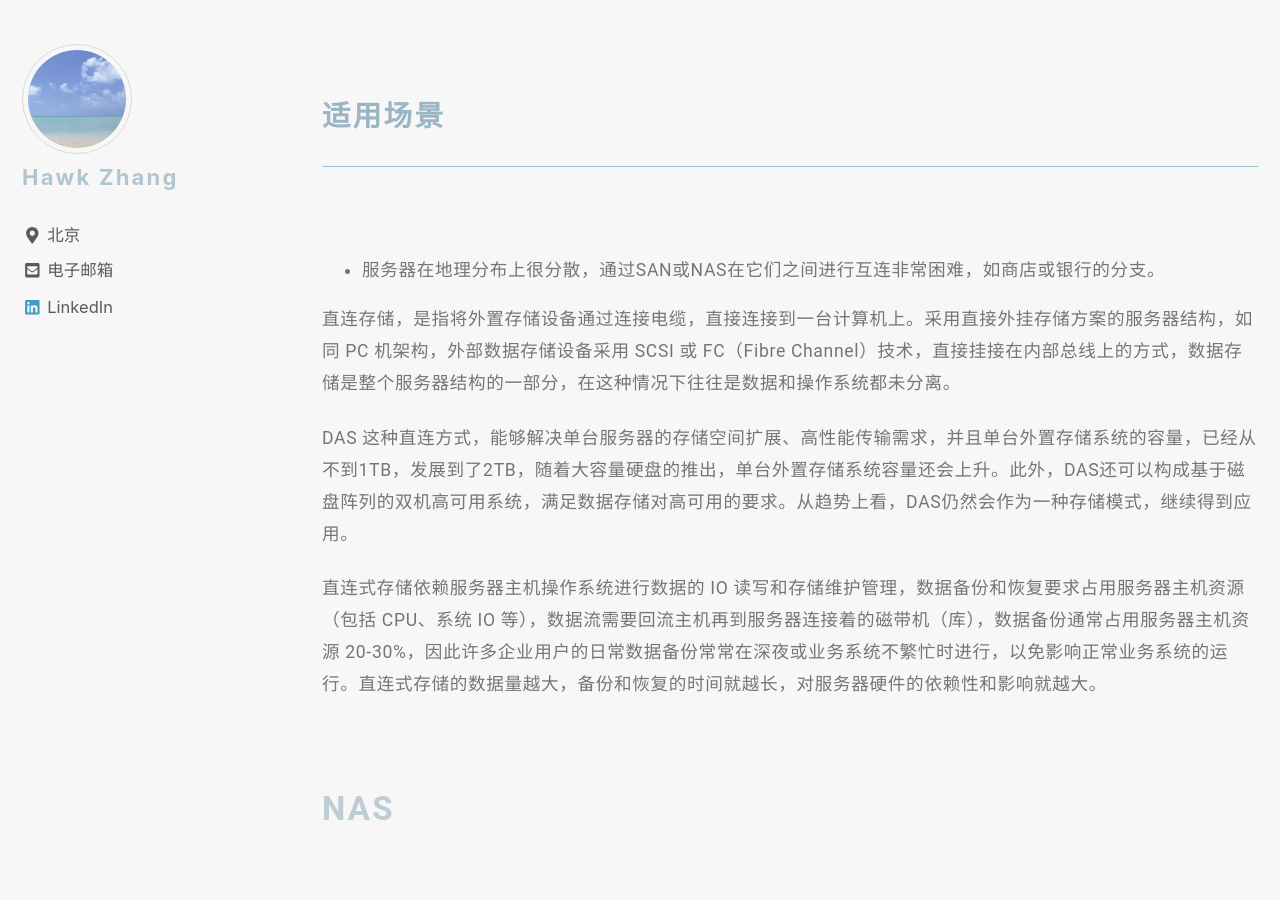
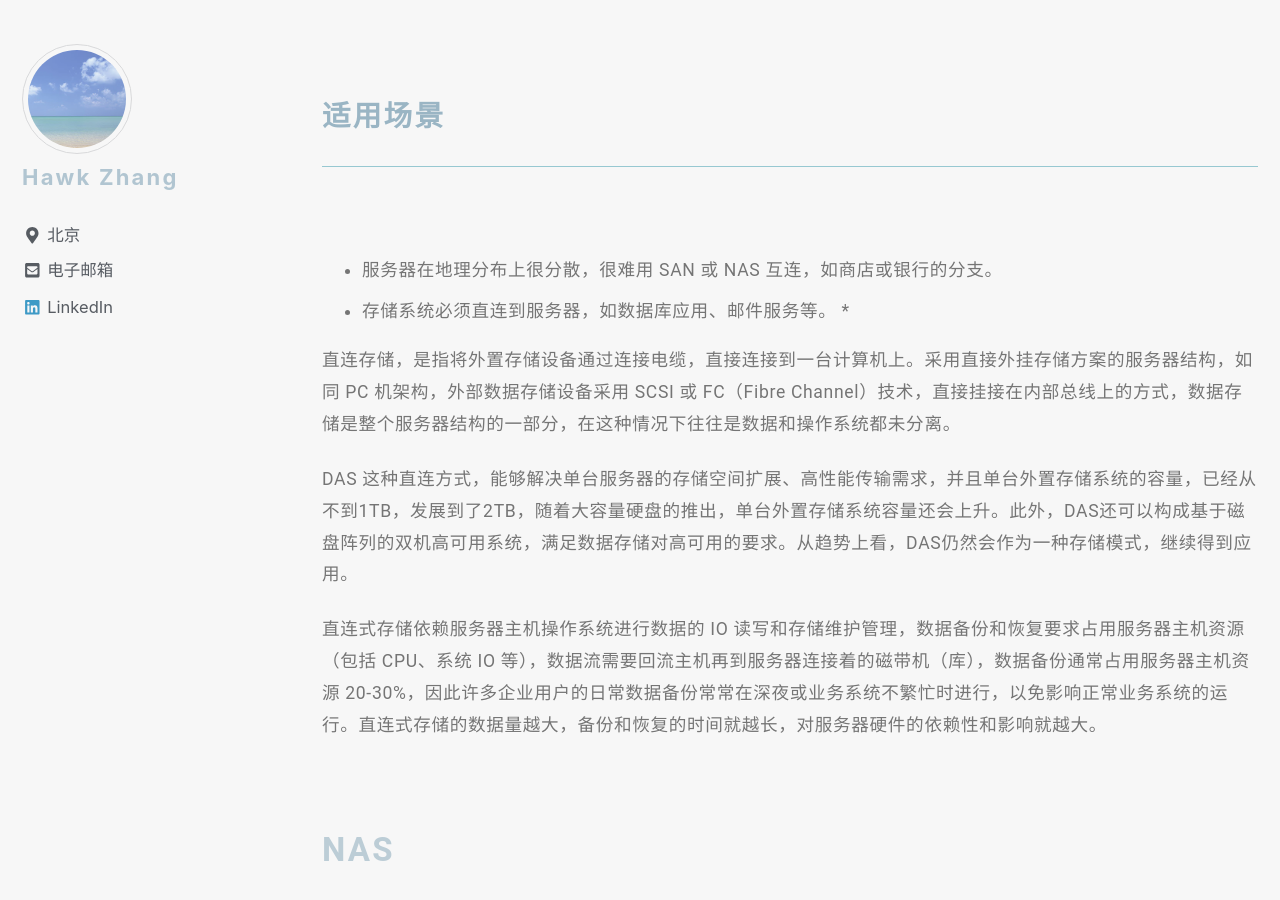
Before and after one commit to narru888/linotes_note, a Jekyll site: the page built from _posts/storage/2018-03-01-das.nas.san.md, in a window 1280 px wide and 900 px high, scrolled down 2707 px. Built offline with Jekyll 4.4.1, drawn with Linux system fonts in a browser that asks for light colours; nearby versions of some CDN libraries; a script that is not in the unit is left out.

Commit message:
update on 2018-11-21 09:44:01 CST

```diff
--- a/_posts/storage/2018-03-01-das.nas.san.md
+++ b/_posts/storage/2018-03-01-das.nas.san.md
@@ -27,7 +27,9 @@ DAS 是指将存储设备通过SCSI接口或光纤通道直接连接到一台计
 
 ### 适用场景
 
-* 服务器在地理分布上很分散，通过SAN或NAS在它们之间进行互连非常困难，如商店或银行的分支。
+* 服务器在地理分布上很分散，很难用 SAN 或 NAS 互连，如商店或银行的分支。
+* 存储系统必须直连到服务器，如数据库应用、邮件服务等。
+*
 
 直连存储，是指将外置存储设备通过连接电缆，直接连接到一台计算机上。采用直接外挂存储方案的服务器结构，如同 PC 机架构，外部数据存储设备采用 SCSI 或 FC（Fibre Channel）技术，直接挂接在内部总线上的方式，数据存储是整个服务器结构的一部分，在这种情况下往往是数据和操作系统都未分离。
 
```
